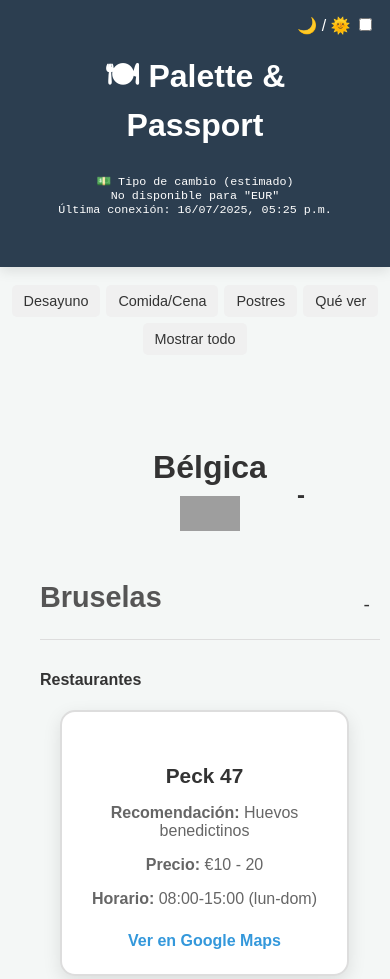
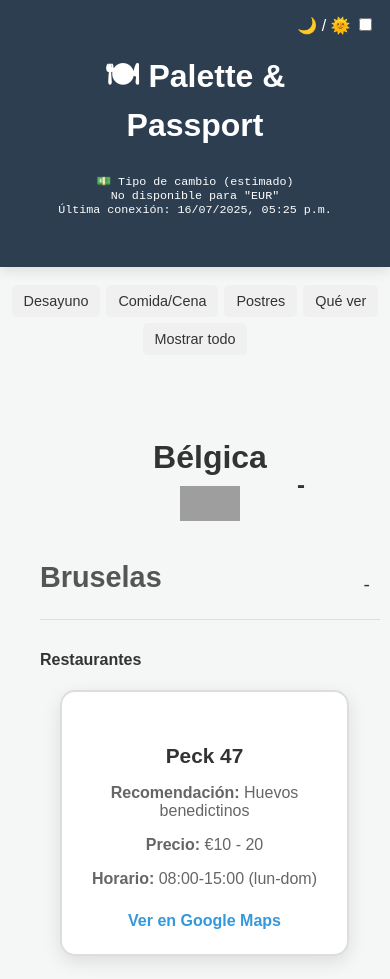
Before and after one commit to mcalan9593/proyecto_viajes, a plain HTML site: page index.html in a window 390 px wide. Shown: the top 979 px of the page. Drawn offline with Linux system fonts and the light colour scheme; no server answers; grey boxes are pictures that could not be loaded.

Commit message:
Country aligned corrected

```diff
--- a/css/styles.css
+++ b/css/styles.css
@@ -344,7 +344,7 @@ body.dark-mode .pais-header::after {
         margin: 0 80px;
         justify-content: center;
         flex-direction: column;
-        padding: 20px 0;
+        padding: 10px 5px;
     }
 
     .pais-container h2 {
```
